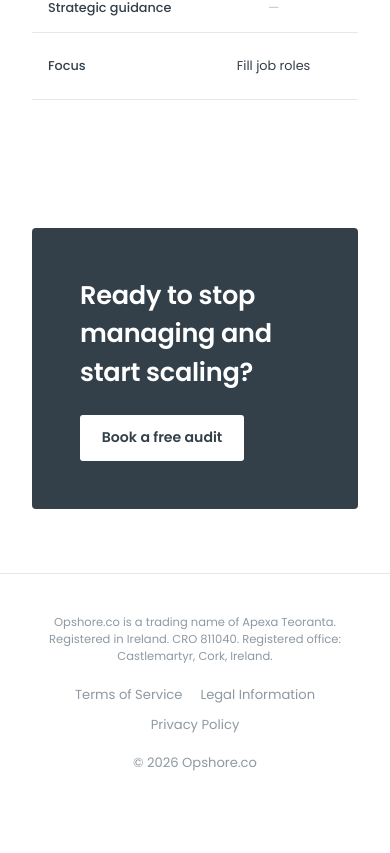
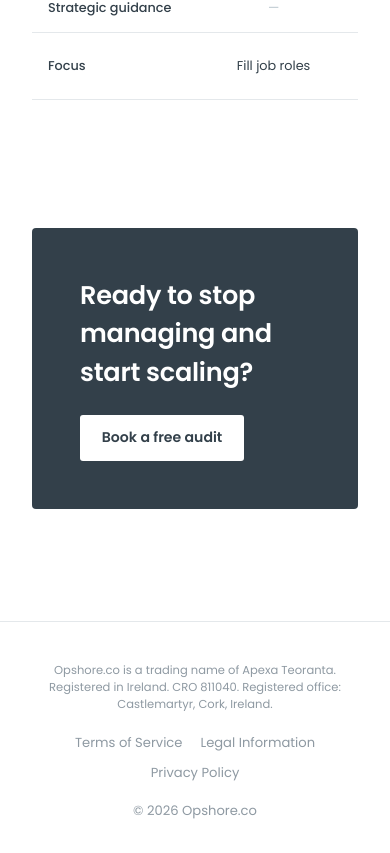
Before and after one commit to aalquiza/opshore-v2, a React (Vite) app: page / in a window 390 px wide. Shown: the part 2374-3227 px from the top of the page. Before the commit the page ends 3203 px from the top, so only its background shows below. Built offline with nearby package versions, Linux system fonts and the light colour scheme.

Commit message:
Update global.css for the footer

```diff
--- a/src/styles/global.css
+++ b/src/styles/global.css
@@ -644,6 +644,7 @@ nav.wrap {
 .site-footer {
   border-top: 1px solid var(--line);
   padding: 40px 0 60px;
+  margin-top: 80px; /* <--- ADD THIS for desktop spacing */
 }
 
 .footer-grid {
@@ -751,6 +752,7 @@ nav.wrap {
   .site-footer {
     padding: 40px 24px 56px;
     text-align: center;
+    margin-top: 48px; /* <--- ADD THIS for mobile spacing */
   }
 
   .footer-grid {
```
